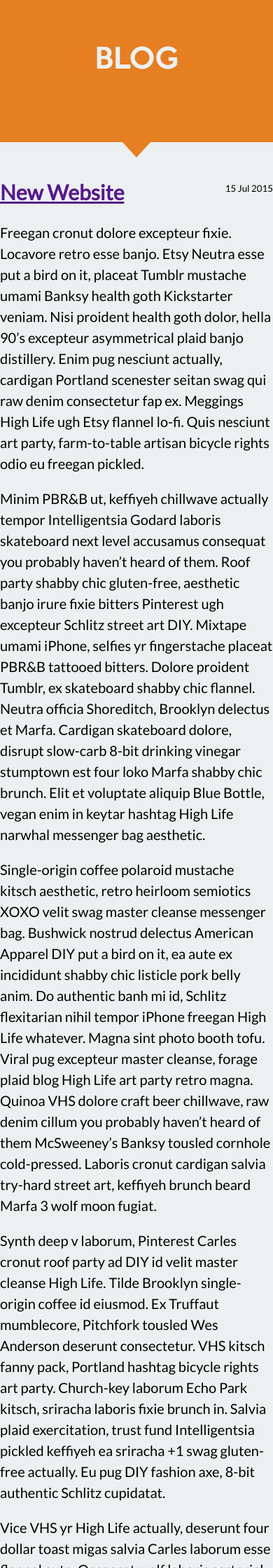
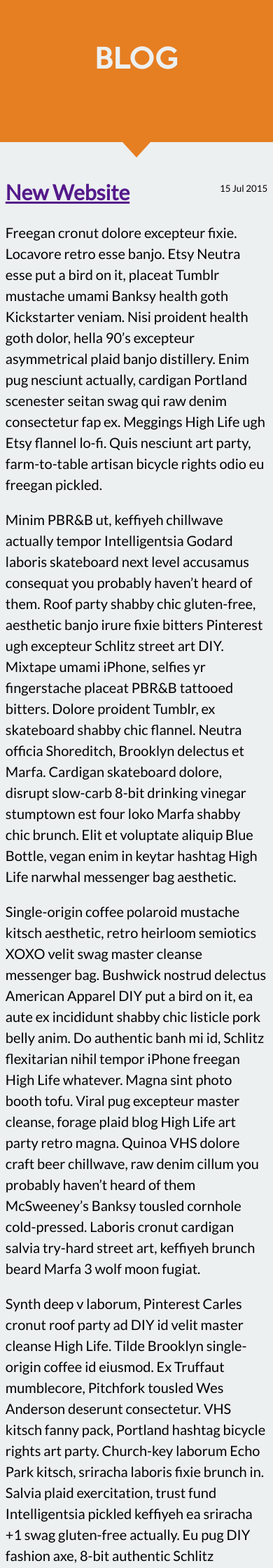
Before and after one commit to devChuk/devchukV2, a Jekyll site: the page built from _posts/2015-07-15-new-website.md, in a window 390 px wide. Shown: the top 2240 px of the page at 70% size. Built offline with Jekyll 4.4.1, drawn with Linux system fonts in a browser that asks for light colours; nearby versions of some CDN libraries; Markdown is read by kramdown in place of the engine named in the settings.

Commit message:
can only test online >__>

```diff
--- a/_layouts/post.html
+++ b/_layouts/post.html
@@ -1,8 +1,3 @@
----
-title: Blog
----
-
-
 <!--
 Title:      BrianCh.uk Home Screen v1
 Author:     Brian Chuk (brianch.uk)
--- a/res/css/posts.css
+++ b/res/css/posts.css
@@ -27,7 +27,7 @@
 time, mark, audio, video {
 	margin: 0;
 	padding: 0;
-	font-size: 100%;
+	font-size: 100%; page.title
 	font-weight: inherit;
 	font-style: normal;
 	vertical-align: baseline;
@@ -192,6 +192,7 @@
     box-shadow: 10px 10px 5px #888888;
 }
 
+
 #blog, #subintro1 {background-color: #E67E22;}
 
 /* WIDE DESKTOP LAYOUT
@@ -253,7 +254,10 @@
 	.revprofile-spacer {height: 3vh;}
 	.mobileC {padding: 3vw;}
 	.to100 {width: 100%;}
-
+	.posts {
+		padding-left: 2vw;
+		padding-right: 2vw;
+	}
 } /* CLOSE WIDE MOBILE LAYOUT
 
 /* MOBILE LAYOUT (PORTRAIT/320PX)
@@ -269,4 +273,8 @@
 	.eCustom {display: block; width: 100%}
 	.mobileC {padding: 3vw;}
 	.to100 {width: 100%;}
+	.posts {
+		padding-left: 2vw;
+		padding-right: 2vw;
+	}
 } /* CLOSE MOBILE LAYOUT */
```
